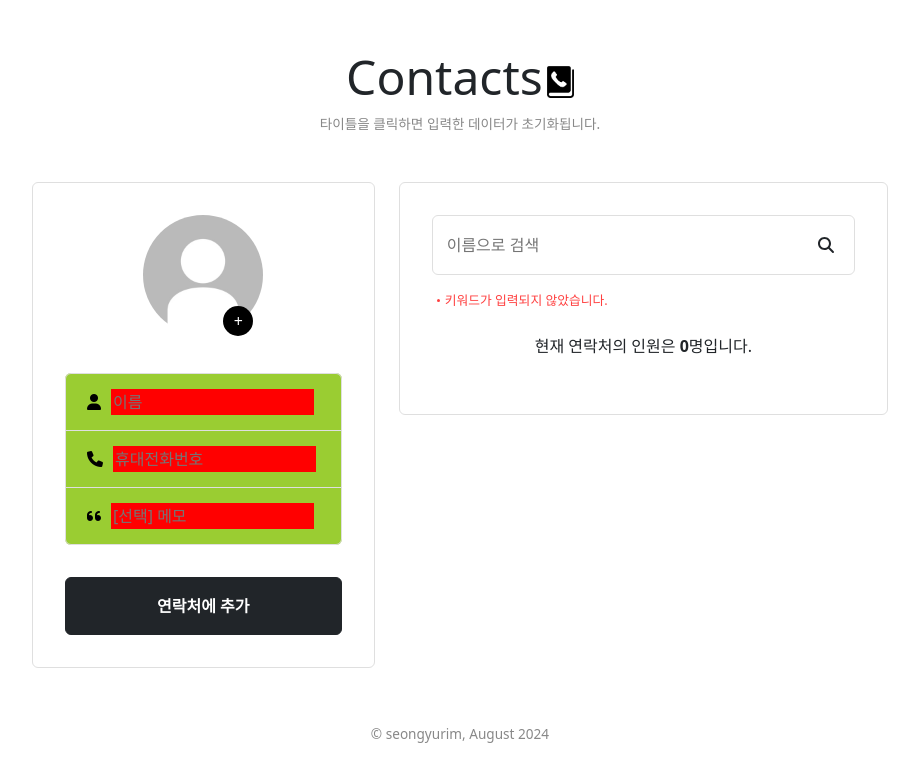
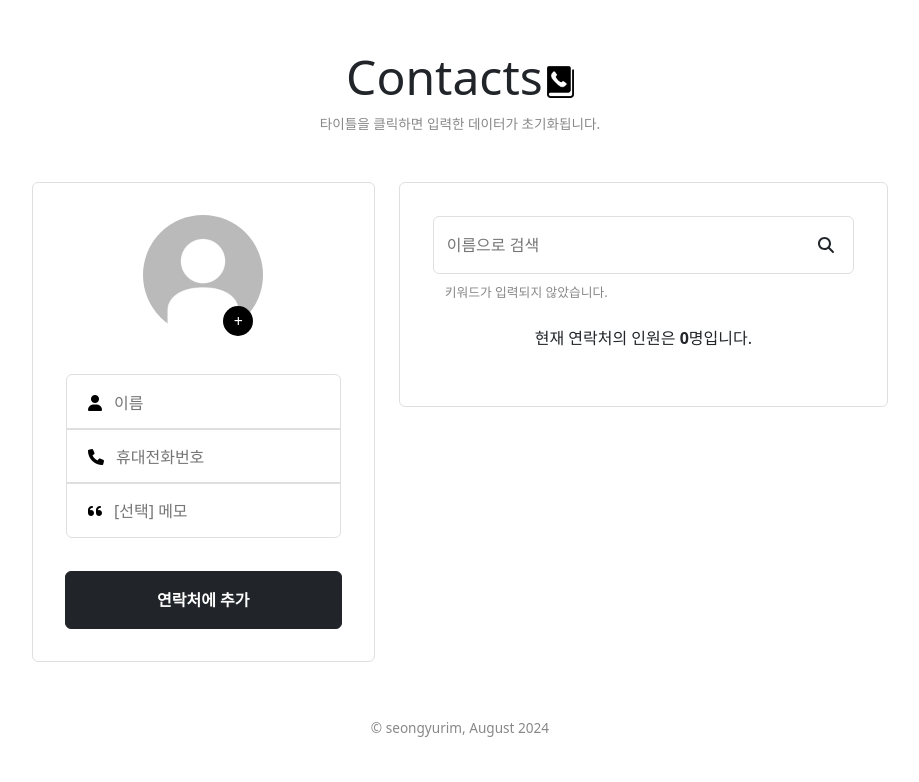
Before and after one commit to seongyurim/contacts-redux-2024, a React (Create React App) app: page / in a window 1280 px wide. Both pictures are taken after a click on the icon 1005 px from the left and 244 px from the top of the page. Shown: the top 782 px of the page, without its empty margins (180-1099 px from the left). Built offline with nearby package versions, Linux system fonts and the light colour scheme; the HTML template or start-up script is replaced by a standard one.

Commit message:
commit at 1542

```diff
--- a/src/App.css
+++ b/src/App.css
@@ -65,6 +65,7 @@ input {
 
 input:focus {
   outline: none;
+  box-sizing: border-box;
 }
 
 .contact-form-container .img-area {
@@ -119,38 +120,39 @@ input:focus {
   position: relative;
   padding: 1rem .75rem;
   border-radius: inherit;
-  background-color: yellowgreen;
-}
-
-.forms::before,
-.forms::after {
-  height: 100%;
-  box-sizing: border-box; /* border & padding 포함 */
+  background-color: #fff;
+  border: 1.5px solid transparent;
+  box-sizing: border-box;
 }
 
 .forms input {
-  line-height: 1.5;
-  background-color: red;
+  box-sizing: border-box;
+  /* background-color: yellow; */
 }
 
 .form-name {
   border-radius: .375rem .375rem 0 0;
-  margin-bottom: -1px;
+  margin-bottom: -4px;
 }
 
 .form-memo {
   border-radius: 0 0 .375rem .375rem;
-  margin: -1px 0 1rem 0;
+  margin: -4px 0 1rem 0;
 }
 
 .forms.focus {
-  z-index: 10;
-  box-shadow: none;
-  border: 1.5px solid #000;
-  background-color: inherit !important;
+  z-index: 30;
+  border-color: #000;
+  box-sizing: border-box;
+  /* background-color: inherit !important; */
+}
+
+.forms.focus::after {
+  border: none;
 }
 
 .forms::before {
+  height: 100%;
   margin: 0 10px 0 10px;
   font-family: "Font Awesome 5 Free";
   font-weight: 900;
@@ -170,6 +172,7 @@ input:focus {
 }
 
 .forms::after {
+  height: 100%;
   position: absolute;
   top: 0;
   right: 0;
@@ -233,12 +236,24 @@ input:focus {
 /********** SearchBox **********/
 
 .search-form {
+  border: 1.5px solid transparent;
+  border-radius: .375rem !important;
+  padding: 1rem .75rem;
+  margin-bottom: .5rem;
+  position: relative;
+  background-color: #fff;
+}
+
+.search-form::after {
+  border-radius: inherit;
+  position: absolute;
+  left: 0;
+  right: 0;
+  top: 0;
+  bottom: 0;
+  pointer-events: none;
   border: 1px solid #dfdfdf;
-  border-radius: .375rem !important;
-  position: relative;
-  border-radius: inherit;
-  padding: 1rem .75rem;
-  margin-bottom: 1rem;
+  content: '';
 }
 
 .search-icon {
@@ -250,21 +265,29 @@ input:focus {
 }
 
 .search-form.focus {
-  border: 1.5px solid #000;
+  border-color: #000;
+  background-color: #fff;
+  z-index: 30;
+}
+
+.search-form.focus::after {
+  border: none;
+}
+
+.search-msg {
+  font-size: .8rem;
+  color: #888;
+  padding-left: 13px;
 }
 
 
 
-/********** SearchBox **********/
+/********** ContactItem **********/
 
 .total-count {
   text-align: center;
   margin: 1.5rem 0;
 }
-
-
-
-/********** ContactItem **********/
 
 .contact-item-container {
   display: flex;
--- a/src/component/SearchBox.js
+++ b/src/component/SearchBox.js
@@ -1,8 +1,7 @@
 import React, { useState, useEffect } from 'react';
-import { Container, Row, Col, Form, Button } from "react-bootstrap";
 import { useSelector, useDispatch } from "react-redux";
 import { FontAwesomeIcon } from '@fortawesome/react-fontawesome'
-import { faL, faMagnifyingGlass } from '@fortawesome/free-solid-svg-icons'
+import { faMagnifyingGlass } from '@fortawesome/free-solid-svg-icons'
 
 const SearchBox = () => {
 
@@ -16,12 +15,12 @@ const SearchBox = () => {
   const searchByName = (event) => {
     event.preventDefault(); // 리로드 막기
 
-    // 1. 검색어가 없는 경우
+    // 검색어가 없는 경우
     if (keyword === "") {
       setNoKeyword(true);
       setNoMatched(false);
     }
-    else {
+    else { // 검색어가 있는 경우
       setNoKeyword(false);
       dispatch({type:"SEARCH_BY_NAME", payload:{keyword}});
     }
@@ -36,9 +35,10 @@ const SearchBox = () => {
         setNoMatched(false);
       }
     } else {
-      setNoMatched(false); // 검색어가 없을 때는 매칭 상태를 확인할 필요 없음
+      // 검색어가 없을 때는 매칭 상태를 확인할 필요가 없음
+      setNoMatched(false);
     }
-  }, [filteredList, keyword]);
+  }, [filteredList]);
 
   const handleKeyDown = (event) => {
     if (event.key === 'Enter') {
@@ -61,8 +61,8 @@ const SearchBox = () => {
         <FontAwesomeIcon icon={faMagnifyingGlass} className="search-icon" onClick={searchByName} />
       </div>
       <div className="msgs">
-        {noKeyword && (<div className="msg-desc">키워드가 입력되지 않았습니다.</div>)}
-        {noMatched && (<div className="msg-desc">검색 결과가 없습니다.</div>)}
+        {noKeyword && (<div className="search-msg">키워드가 입력되지 않았습니다.</div>)}
+        {noMatched && (<div className="search-msg">검색 결과가 없습니다.</div>)}
       </div>
     </div>
   )
```
